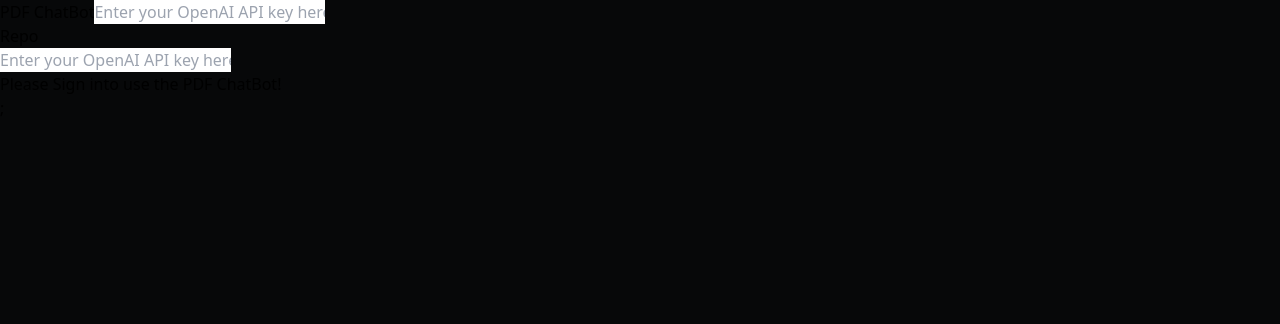
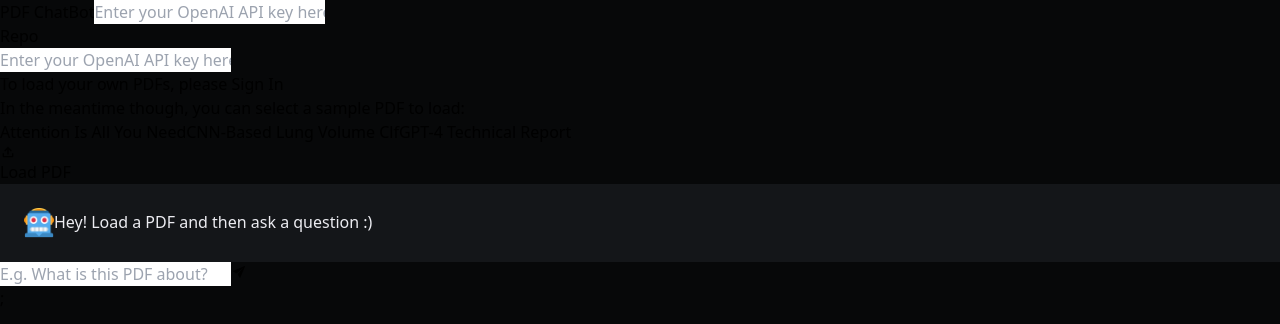
Before and after one commit to nathanclairmonte/pdf-chatbot, a Next.js app: page / in a window 1280 px wide. Shown: the top 324 px of the page. Built offline with nearby package versions, Linux system fonts and the light colour scheme; no server answers.

Commit message:
changed session handling on homepage

```diff
--- a/src/pages/index.js
+++ b/src/pages/index.js
@@ -64,9 +64,8 @@ export default function Home({}) {
             </Head>
             <Navbar apiKey={apiKey} setApiKey={setApiKey} session={session} />
             <main className="flex min-h-screen flex-col items-center justify-center gap-4 p-24">
-                {session ? (
                 <>
-                        <PDFInput setDocs={setDocs} setMessages={setMessages} />
+                    <PDFInput setDocs={setDocs} setMessages={setMessages} session={session} />
                     <MessagesList
                         messages={messages}
                         messageListRef={messageListRef}
@@ -82,15 +81,16 @@ export default function Home({}) {
                         setMessages={setMessages}
                     />
                 </>
-                ) : (
-                    <div className="flex flex-row gap-2 text-2xl text-zinc-50">
+
+                {/* No longer using this div below because I'm now allowing signed-out users
+                to still load and chat with some sample PDFs */}
+                {/* <div className="flex flex-row gap-2 text-2xl text-zinc-50">
                     Please{" "}
                     <Link href="/auth/signin" className="text-[#eb9722] hover:opacity-80">
                         Sign in
                     </Link>
                     to use the PDF ChatBot!
-                    </div>
-                )}
+                </div> */}
             </main>
         </>
     );
```
Lines whose indentation alone changed are shown as unchanged.
